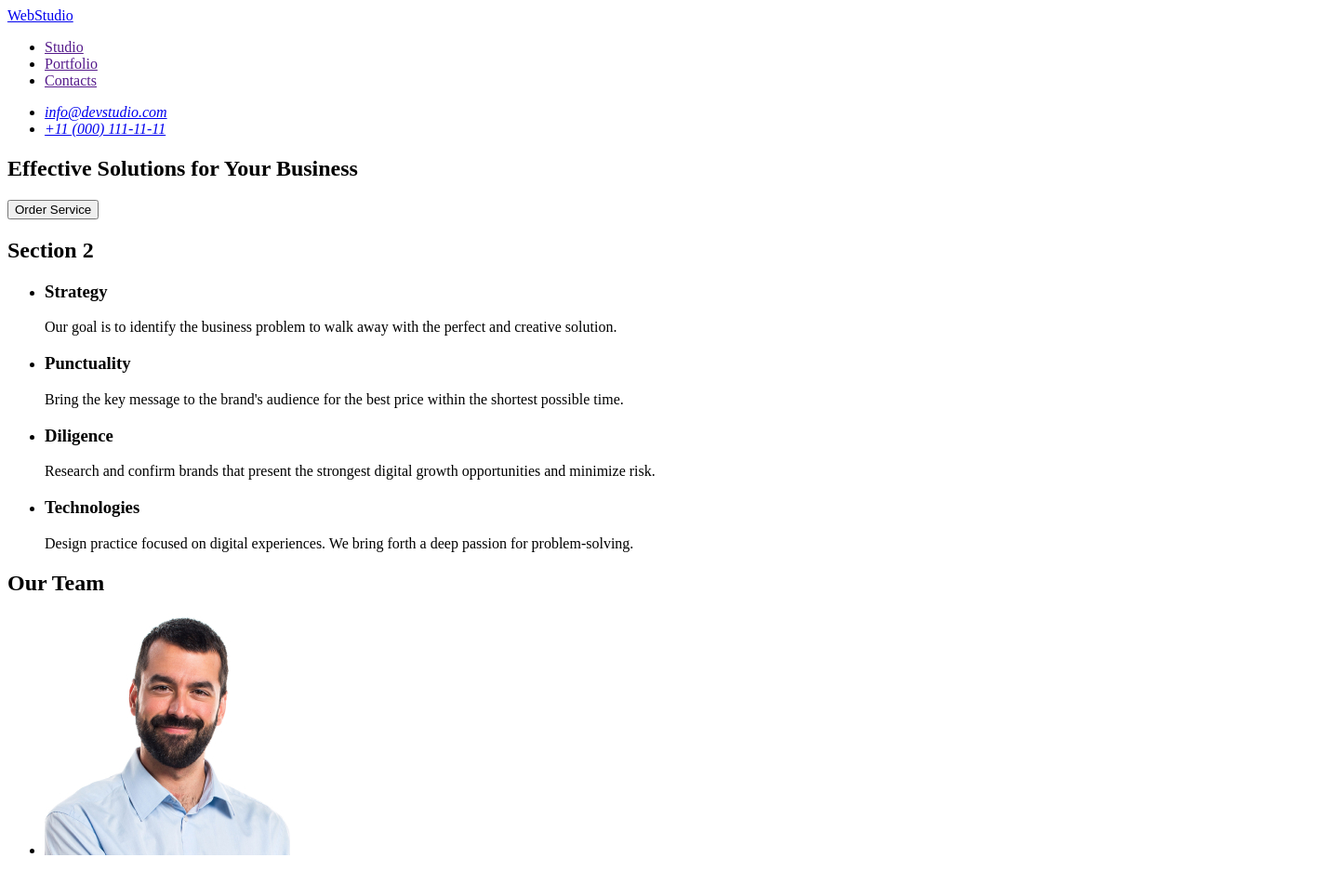
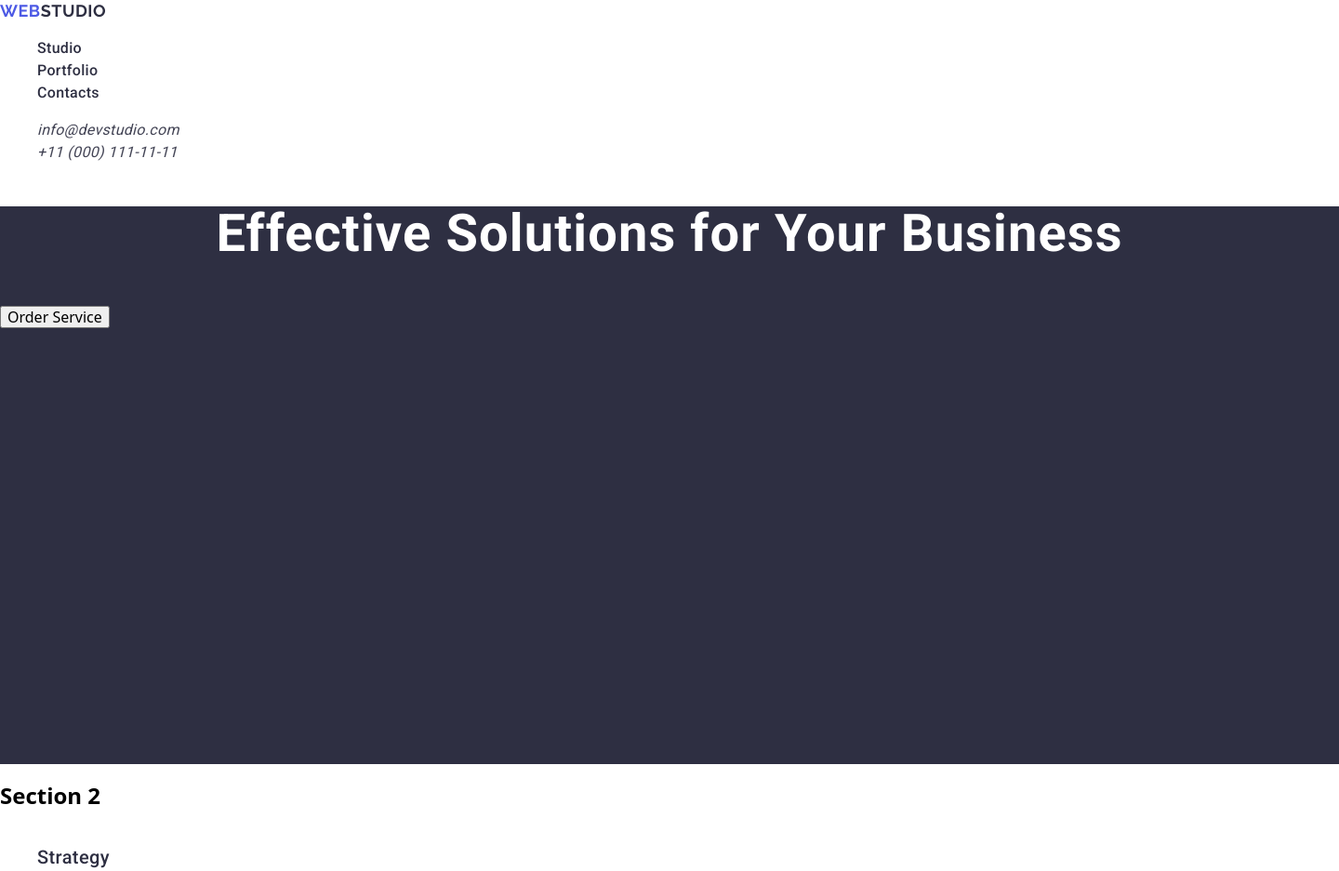
Before and after one commit to Jara-Shamot/goit-homework-02, a plain HTML site: page index.html in a window 1280 px wide. Shown: the top 937 px of the page at 93% size, 1440 px wide, since content can reach past the window. Drawn offline with nearby package versions, Linux system fonts and the light colour scheme.

Commit message:
add styles

```diff
--- a/css/styles.css
+++ b/css/styles.css
@@ -0,0 +1,300 @@
+:root{
+   --accent-color:#404BBF
+}
+.link{
+    text-decoration: none;
+}
+
+.list{
+    list-style-type: none;
+}
+
+.button{
+    cursor: pointer;
+}
+
+.body{
+    font-family: 'Roboto', sans-serif;
+    color:#434455
+}
+
+
+.logo{
+display: inline-flex;
+    height: 24px;
+    align-items: center;
+    flex-shrink: 0;
+}
+
+.bold-raleway-web{
+color: #4D5AE5;
+    font-family: 'Raleway', sans-serif;
+    font-size: 18px;
+    font-weight: 700;
+    line-height: 1.17;
+    letter-spacing: 0.54px;
+    text-transform: uppercase;
+}
+
+.bold-raleway-studio{
+color:  #2E2F42;
+    font-family: 'Raleway', sans-serif;
+    font-size: 18px;
+    font-weight: 700;
+    line-height: 1.17;
+    letter-spacing: 0.54px;
+    text-transform: uppercase;
+}
+.menu-link{
+color:  #2E2F42;
+    font-family: 'Roboto', sans-serif;
+    font-size: 16px;
+    font-weight: 500;
+    line-height: 1.5;
+    letter-spacing: 0.32px;
+}
+
+.address-list-item-mail{
+color: #434455;
+    font-family: 'Roboto', sans-serif;
+    font-size: 16px;
+    font-weight: 400;
+    line-height: 1.5;
+    letter-spacing: 0.32px;
+}
+.address-list-item-tel{
+color: #434455;
+    font-family: 'Roboto', sans-serif;
+    font-size: 16px;
+    font-weight: 400;
+    line-height: 1.5;
+    letter-spacing: 0.32px;
+}
+
+.menu-link:hover,
+.menu-link:focus,
+.address-list-item-mail:hover,
+.address-list-item-mail:focus,
+.address-list-item-tel:hover,
+.address-list-item-tel:focus
+{
+color:  var(--accent-color);
+}
+
+.button:hover,
+.button:focus{
+color:#FFFFFF
+}
+.effective-solution{
+color:  #FFF;
+    text-align: center;
+    font-family: 'Roboto', sans-serif;
+    font-size: 56px;
+    font-weight: 700;
+    line-height: 1.07;
+    /* 107.143% */
+    letter-spacing: 1.12px;
+}
+.navy-background{
+width: 1440px;
+height: 600px;
+flex-shrink: 0;
+background:#2E2F42;
+}
+.strategy{
+display: flex;
+    width: 264px;
+    flex-direction: column;
+    align-items: flex-start;
+    gap: 8px;
+    width: 264px;
+
+}
+.strategy-text{
+    color: #434455;
+    font-family: 'Roboto', sans-serif;
+        font-size: 16px;
+        font-weight: 400;
+        line-height: 1.5;
+        /* 150% */
+        letter-spacing: 0.32px;
+        width: 264px;
+
+}
+.strategy-head{
+color: #2E2F42;
+    font-family: 'Roboto', sans-serif;
+    font-size: 20px;
+    font-weight: 500;
+    line-height: 1.2;
+    /* 120% */
+    letter-spacing: 0.4px;
+}
+.punctuality{
+display: flex;
+    width: 264px;
+    flex-direction: column;
+    align-items: flex-start;
+    gap: 8px;
+    width: 264px;
+}
+.punctuality-head{
+    color: #2E2F42;
+        font-family: 'Roboto', sans-serif;
+        font-size: 20px;
+        font-weight: 500;
+        line-height: 1.2;
+        /* 120% */
+        letter-spacing: 0.4px;
+}
+.punctuality-text{
+color: #434455;
+    font-family: 'Roboto', sans-serif;
+    font-size: 16px;
+    font-weight: 400;
+    line-height: 1.5;
+    /* 150% */
+    letter-spacing: 0.32px;
+    width: 264px;
+}
+.diligence{
+display: flex;
+    width: 264px;
+    flex-direction: column;
+    align-items: flex-start;
+    gap: 8px;
+}
+.diligence-head{
+color: #2E2F42;
+    font-family: 'Roboto', sans-serif;
+    font-size: 20px;
+    font-weight: 500;
+    line-height: 1.2;
+    /* 120% */
+    letter-spacing: 0.4px;
+    width: 264px;
+}
+.diligence-text{
+color: #434455;
+    font-family: 'Roboto', sans-serif;
+    font-size: 16px;
+    font-weight: 400;
+    line-height: 1.5;
+    /* 150% */
+    letter-spacing: 0.32px;
+    width: 264px;
+}
+.technologies{
+display: flex;
+    width: 264px;
+    flex-direction: column;
+    align-items: flex-start;
+    gap: 8px;
+    width: 264px;
+}
+.technologies-head{
+color:#2E2F42;
+    font-family: 'Roboto', sans-serif;
+    font-size: 20px;
+    font-weight: 500;
+    line-height: 1.2;
+    /* 120% */
+    letter-spacing: 0.4px;
+    width: 264px;
+}
+.technologies-text{
+    color: #434455;
+        font-family: 'Roboto', sans-serif;
+        font-size: 16px;
+        font-weight: 400;
+        line-height: 1.5;
+        /* 150% */
+        letter-spacing: 0.32px;
+        width: 264px;
+}
+
+.our-team-head,
+.our-portfolio{
+color: #2E2F42;
+    text-align: center;
+    font-family: 'Roboto', sans-serif;
+    font-size: 36px;
+    font-weight: 700;
+    line-height: 1.11;
+    /* 111.111% */
+    letter-spacing: 0.72px;
+    text-transform: cap italize;
+}
+.mark,
+.tom,
+.camila,
+.daniel{
+color: #2E2F42;
+    text-align: center;
+    font-family: 'Roboto', sans-serif;
+    font-size: 20px;
+    font-weight: 500;
+    line-height: 1.2;
+    /* 120% */
+    letter-spacing: 0.4px;
+    background: #FFF}
+.mark-job,
+.tom-job,
+.camila-job,
+.daniel-job{
+color: #434455;
+    text-align: center;
+    font-family: 'Roboto', sans-serif;
+    font-size: 16px;
+    font-weight: 400;
+    line-height: 1.5;
+    /* 150% */
+    letter-spacing: 0.32px;
+}
+.banking-app,
+.cashless-payment,
+.meditation-app,
+.taxi-service,
+.screen-illustrations,
+.online-courses{
+    color: #2E2F42;
+    font-family: 'Roboto', sans-serif;
+        font-size: 20px;
+        font-weight: 500;
+        line-height: 1.2;
+        /* 120% */
+        letter-spacing: 0.4px;}
+.over-banking-app,
+.over-cashless-payment,
+.over-meditation-app,
+.over-taxi-service,
+.over-screen-illustrations,
+.over-online-courses{
+    color: #434455;
+    font-family: 'Roboto', sans-serif;
+        font-size: 16px;
+        font-weight: 400;
+        line-height: 1.5;
+        /* 150% */
+        letter-spacing: 0.32px;}
+.footer-text{
+color: #F4F4FD;
+    font-family: 'Roboto', sans-serif;
+    font-size: 16px;
+    font-weight: 400;
+    line-height: 1.5;
+    /* 150% */
+    letter-spacing: 0.32px;
+    width: 264px;
+    height: 72px;
+}
+.bold-raleway-studio-white{
+color: #F4F4FD;
+    font-family: 'Raleway', sans-serif;
+    font-size: 18px;
+    font-weight: 700;
+    line-height: 1.17;
+    /* 116.667% */
+    letter-spacing: 0.54px;
+    text-transform: uppercase;
+}
--- a/index.html
+++ b/index.html
@@ -4,62 +4,80 @@
     <meta charset="UTF-8" />
     <meta name="viewport" content="width=device-width, initial-scale=1.0" />
     <title>webstudio</title>
+    <link rel="preconnect" href="https://fonts.googleapis.com">
+<link rel="preconnect" href="https://fonts.gstatic.com" crossorigin>
+<link href="https://fonts.googleapis.com/css2?family=Raleway:wght@700&family=Roboto:wght@400;500;700&display=swap" rel="stylesheet">
+    <link
+      rel="stylesheet"
+      href="https://cdn.jsdelivr.net/npm/modern-normalize@2.0.0/modern-normalize.min.css"
+    />
+    <link rel="stylesheet" href="./css/styles.css" />
   </head>
 
   <body>
-    <header>
+    <header class="page-header">
       <!-- contact info -->
-      <nav>
-        <a href="./index.html">WebStudio</a>
-        <ul>
-          <li><a href="">Studio</a></li>
-          <li><a href="">Portfolio</a></li>
-          <li><a href="">Contacts</a></li>
+      <nav class="page-navigation">
+        <a class="logo link" href="./index.html"><span class="bold-raleway-web">web</span>
+        </span><span class="bold-raleway-studio">studio</span></a>
+        <ul class="menu list">
+          <li class="menu-item">
+            <a class="menu-link link" href="">Studio</a></li>
+          <li class="menu-item">
+            <a class="menu-link link" href="">Portfolio</a></li>
+          <li class="menu-item">
+            <a class="menu-link link" href="">Contacts</a></li>
         </ul>
       </nav>
       <address>
-        <ul>
-          <li><a href="mailto:info@devstudio.com">info@devstudio.com</a></li>
-          <li><a href="tel:+110001111111">+11 (000) 111-11-11</a></li>
+        <ul class="address-list list">
+          <li class="address-list-item">
+            <a class="address-list-item-mail link" href="mailto:info@devstudio.com"
+              >info@devstudio.com</a
+            >
+          </li>
+          <li class="address-list-item">
+            <a class="address-list-item-tel link" href="tel:+110001111111">+11 (000) 111-11-11</a>
+          </li>
         </ul>
       </address>
     </header>
     <!-- main -->
     <main>
-      <section>
-        <h1>Effective Solutions for Your Business</h1>
+      <section class="navy-background">
+        <h1 class="effective-solution">Effective Solutions for Your Business</h1>
 
-        <button type="button">Order Service</button>
+        <button class="button" type="button">Order Service</button>
       </section>
       <!-- strategy, punctuality, diligence, technologies -->
       <section>
         <h2>Section 2</h2>
-        <ul>
-          <li>
-            <h3>Strategy</h3>
-            <p>
+        <ul class="list">
+          <li class="strategy">
+            <h3 class="strategy-head">Strategy</h3>
+            <p class="strategy-text">
               Our goal is to identify the business problem to walk away with the
               perfect and creative solution.
             </p>
           </li>
-          <li>
-            <h3>Punctuality</h3>
-            <p>
+          <li class="punctuality">
+            <h3 class="punctuality-head">Punctuality</h3>
+            <p class="punctuality-text">
               Bring the key message to the brand's audience for the best price
               within the shortest possible time.
             </p>
           </li>
-          <li>
-            <h3>Diligence</h3>
+          <li class="diligence">
+            <h3 class="diligence-head">Diligence</h3>
 
-            <p>
+            <p class="diligence-text">
               Research and confirm brands that present the strongest digital
               growth opportunities and minimize risk.
             </p>
           </li>
-          <li>
-            <h3>Technologies</h3>
-            <p>
+          <li class="technologies">
+            <h3 class="technologies-head">Technologies</h3>
+            <p class="technologies-text">
               Design practice focused on digital experiences. We bring forth a
               deep passion for problem-solving.
             </p>
@@ -68,56 +86,56 @@
       </section>
 
       <!-- our team -->
-      <section>
-        <h2>Our Team</h2>
-        <ul>
-          <li>
+      <section class="our-team-background">
+        <h2 class="our-team-head">Our Team</h2>
+        <ul class="list">
+          <li class="over mark">
             <img
               src="./images/1.jpg"
               alt="Photo by Mark Guerrero"
               width="264"
               height="260"
             />
-            <h3>Mark Guerrero</h3>
-            <p>Product Designer</p>
+            <h3 class="mark">Mark Guerrero</h3>
+            <p class="mark-job">Product Designer</p>
           </li>
-          <li>
+          <li class="over-tom">
             <img
               src="./images/2.jpg"
               alt="Photo by Tom Ford"
               width="264"
               height="260"
             />
-            <h3>Tom Ford</h3>
-            <p>Frontend Developer</p>
+            <h3 class="tom">Tom Ford</h3>
+            <p class="tom-job">Frontend Developer</p>
           </li>
-          <li>
+          <li class="over-camila">
             <img
               src="./images/3.jpg"
               alt="Photo by Camila Garcia"
               width="264"
               height="260"
             />
-            <h3>Camila Garcia</h3>
-            <p>Marketing</p>
+            <h3 class="camila">Camila Garcia</h3>
+            <p class="camila-job">Marketing</p>
           </li>
-          <li>
+          <li class="over-daniel">
             <img
               src="./images/4.jpg"
               alt="Photo by Daniel Wilson"
               width="264"
               height="260"
             />
-            <h3>Daniel Wilson</h3>
-            <p>UI Designer</p>
+            <h3 class="daniel">Daniel Wilson</h3>
+            <p class="daniel-job">UI Designer</p>
           </li>
         </ul>
       </section>
     </main>
     <!-- our portfolio -->
     <section>
-      <h2>Our portfolio</h2>
-      <ul>
+      <h2 class="our-portfolio">Our portfolio</h2>
+      <ul class="list">
         <li>
           <img
             src="./images/ourPortfolio/banking.jpg"
@@ -125,8 +143,8 @@
             width="360"
             height="300"
           />
-          <h3>Banking App</h3>
-          <p>App</p>
+          <h3 class="banking-app">Banking App</h3>
+          <p class="over-banking-app">App</p>
         </li>
         <li>
           <img
@@ -135,8 +153,8 @@
             width="360"
             height="300"
           />
-          <h3>Cashless Payment</h3>
-          <p>Marketing</p>
+          <h3 class="cashless-payment">Cashless Payment</h3>
+          <p class="over-cashless-payment">Marketing</p>
         </li>
         <li>
           <img
@@ -145,8 +163,8 @@
             width="360"
             height="300"
           />
-          <h3>Meditation App</h3>
-          <p>App</p>
+          <h3 class="meditation-app">Meditation App</h3>
+          <p class="over-meditation-app">App</p>
         </li>
         <li>
           <img
@@ -155,8 +173,8 @@
             width="360"
             height="300"
           />
-          <h3>Taxi Service</h3>
-          <p>Marketing</p>
+          <h3 class="taxi-service">Taxi Service</h3>
+          <p class="over-taxi-service">Marketing</p>
         </li>
         <li>
           <img
@@ -165,8 +183,8 @@
             width="360"
             height="300"
           />
-          <h3>Screen Illustrations</h3>
-          <p>Design</p>
+          <h3 class="screen-illustrations">Screen Illustrations</h3>
+          <p class="over-screen-illustrations">Design</p>
         </li>
         <li>
           <img
@@ -175,16 +193,17 @@
             width="360"
             height="300"
           />
-          <h3>Online Courses</h3>
-          <p>Marketing</p>
+          <h3 class="online-courses">Online Courses</h3>
+          <p class="over-online-courses">Marketing</p>
         </li>
       </ul>
     </section>
 
     <!-- footer -->
-    <footer>
-      <a href="./index.html">WebStudio</a>
-      <p>
+    <footer class="navy-background">
+       <a class="logo link" href="./index.html"><span class="bold-raleway-web">web</span>
+        </span><span class="bold-raleway-studio-white">studio</span></a>
+      <p class="footer-text">
         Increase the flow of customers and sales for your business with digital
         marketing & growth solutions.
       </p>
```
